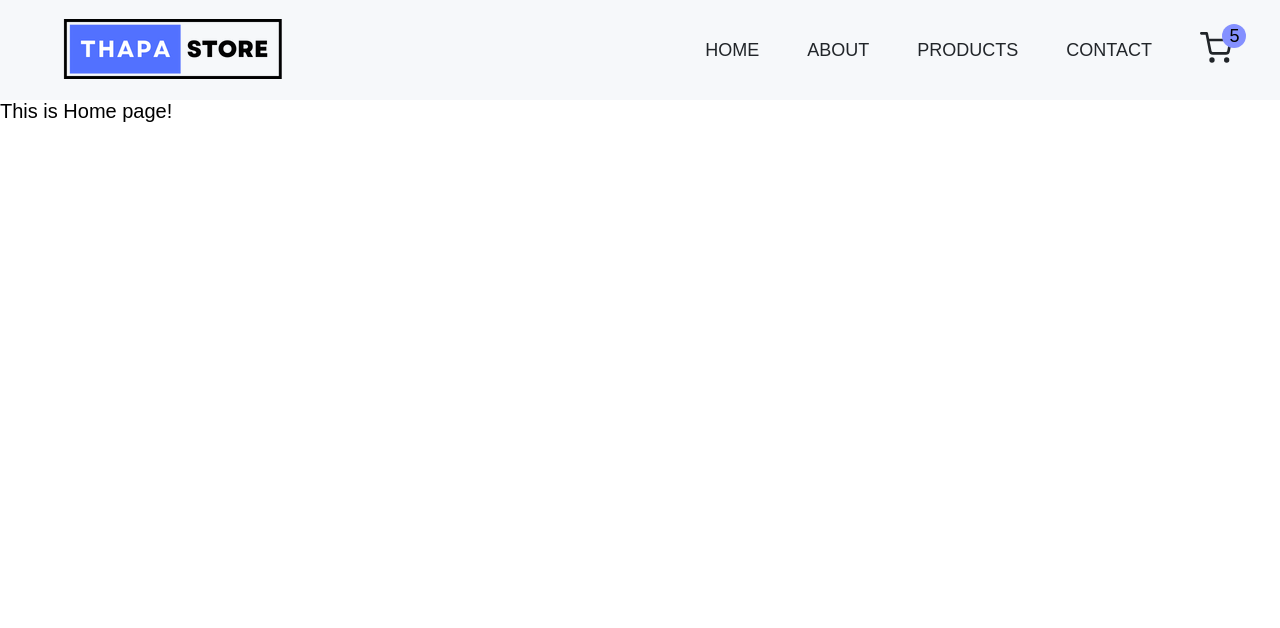
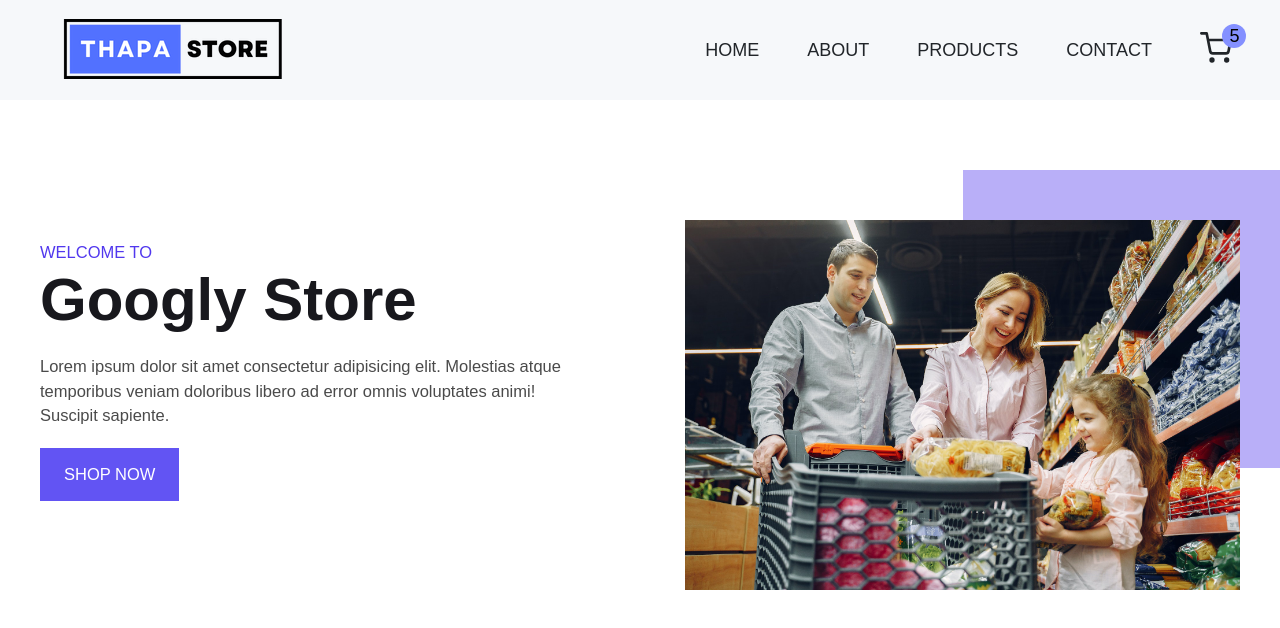
Before and after one commit to asifmuntasir/e-commerce-web-frontend, a React (Create React App) app: page / in a window 1280 px wide. Shown: the top 628 px of the page. Built offline with nearby package versions, Linux system fonts and the light colour scheme.

Commit message:
home and about page design almost completed

```diff
--- a/src/components/About.js
+++ b/src/components/About.js
@@ -1,10 +1,9 @@
 import React from 'react';
+import HeroSection from './SubComponents/HeroSection';
 
 const About = () => {
     return (
-        <div>
-            This is about page
-        </div>
+        <HeroSection name={'Googly Ecommerce'} />
     );
 }
 
--- a/src/components/Home.js
+++ b/src/components/Home.js
@@ -1,18 +1,11 @@
 import React from 'react';
-import styled from 'styled-components';
+import HeroSection from './SubComponents/HeroSection';
 
 
 const Home = () => {
     return (
-        <Wrapper className='test'>
-            This is Home page!
-        </Wrapper>
+        <HeroSection name={'Googly Store'} />
     );
 }
 
-const Wrapper = styled.section`
-    font-size: 20px;
-    height: 100vh;
-`;
-
 export default Home;
--- /dev/null
+++ b/src/components/SubComponents/HeroSection.js
@@ -0,0 +1,103 @@
+import React from 'react';
+import { NavLink } from 'react-router-dom';
+import styled from 'styled-components';
+import { Button } from '../../styles/Button';
+
+const HeroSection = ({ name }) => {
+    return (
+        <Wrapper>
+            <div className="container">
+                <div className="grid grid-two-column">
+                    <div className="hero-section-data">
+                        <p className="intro-data">
+                            Welcome to
+                        </p>
+                        <h1>{name}</h1>
+                        <p>
+                            Lorem ipsum dolor sit amet consectetur adipisicing elit. Molestias
+                            atque temporibus veniam doloribus libero ad error omnis voluptates
+                            animi! Suscipit sapiente.
+                        </p>
+                        <NavLink>
+                            <Button>
+                                Shop Now
+                            </Button>
+                        </NavLink>
+                    </div>
+                    {/* Home page Image */}
+                    <div className="hero-section-image">
+                        <figure>
+                            <img
+                                src="images/hero.jpg"
+                                alt="hero section image"
+                                className='img-style'
+                            />
+                        </figure>
+                    </div>
+                </div>
+            </div>
+        </Wrapper>
+    );
+}
+
+const Wrapper = styled.section`
+padding: 12rem 0;
+img {
+  min-width: 10rem;
+  height: 10rem;
+}
+.hero-section-data {
+  p {
+    margin: 2rem 0;
+  }
+  h1 {
+    text-transform: capitalize;
+    font-weight: bold;
+  }
+  .intro-data {
+    margin-bottom: 0;
+  }
+}
+.hero-section-image {
+  width: 100%;
+  height: auto;
+  display: flex;
+  justify-content: center;
+  align-items: center;
+}
+figure {
+  position: relative;
+  &::after {
+    content: "";
+    width: 60%;
+    height: 80%;
+    background-color: rgba(81, 56, 238, 0.4);
+    position: absolute;
+    left: 50%;
+    top: -5rem;
+    z-index: -1;
+  }
+}
+.img-style {
+  width: 100%;
+  height: auto;
+}
+@media (max-width: ${({ theme }) => theme.media.mobile}) {
+  .grid {
+    gap: 10rem;
+  }
+  figure::after {
+    content: "";
+    w
+idth: 50%;
+    height: 100%;
+    left: 0;
+    top: 10%;
+    /* bottom: 10%; */
+    background-color: rgba(81, 56, 238, 0.4);
+  }
+}
+`;
+
+
+export default HeroSection;
```
